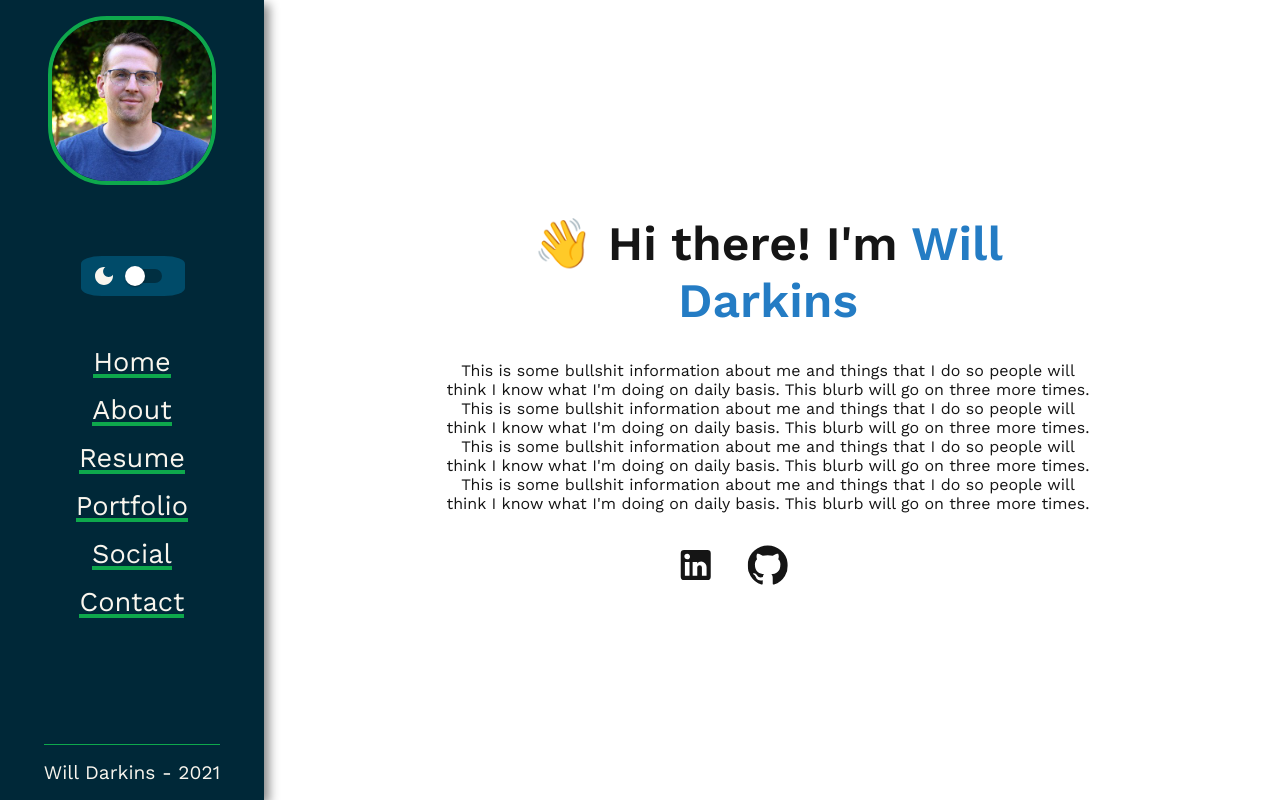
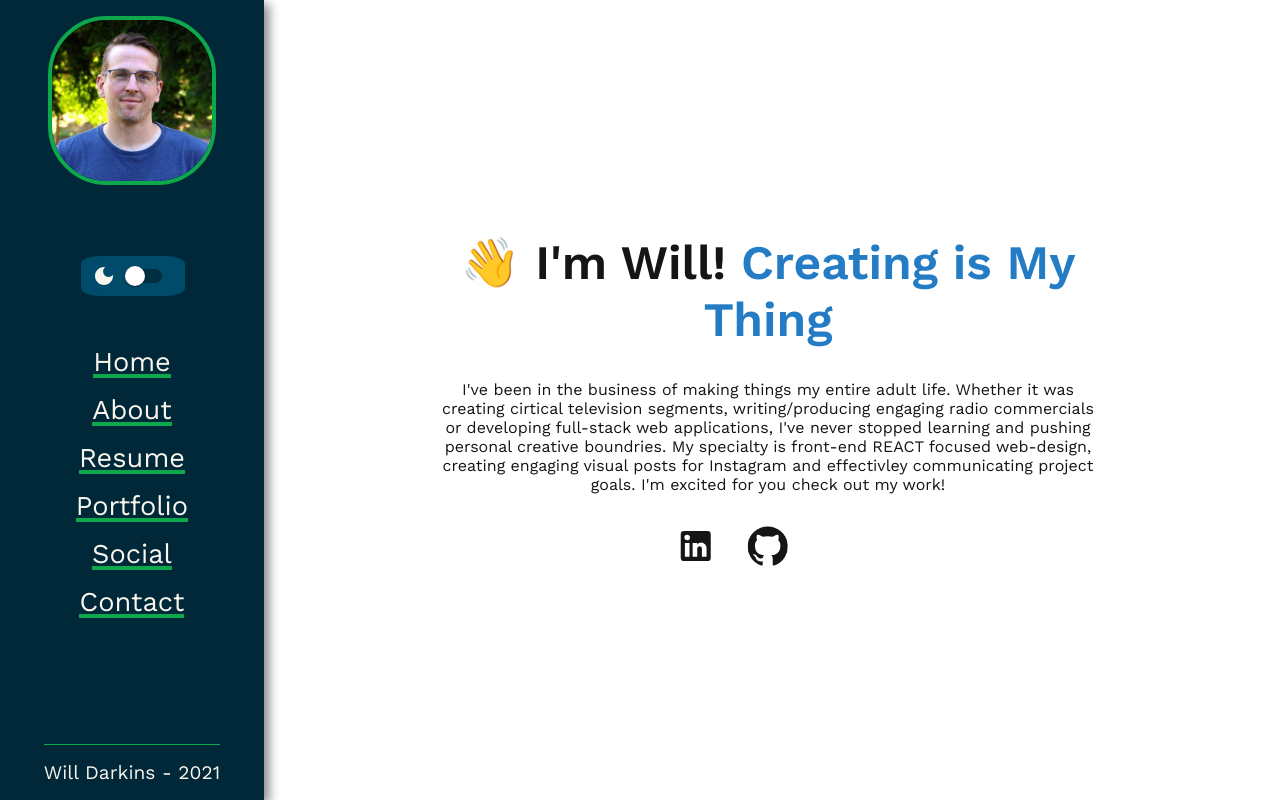
Before and after one commit to willdarkins/portfolio_darkins, a React (Create React App) app: page / in a window 1280 px wide. Built offline with nearby package versions, Linux system fonts and the light colour scheme; some icons are missing; a web font is replaced by a local one.

Commit message:
added better context to the basic about page and home page

```diff
--- a/src/Components/BasicInfo.js
+++ b/src/Components/BasicInfo.js
@@ -16,7 +16,7 @@ const InfoStyles = styled.div`
         width: 100%;
 
         img{
-            width: 80%;
+            width: 90%;
             object-fit: cover;
         }
     }
@@ -66,8 +66,9 @@ function BasicInfo() {
             <div className='descrip-content'>
                 <h4>The Basics...</h4>
                 <p className='paragraph'>
-                    This is some bullshit information about me and things that I do so people will think I know
-                    what I'm doing on daily basis. This blurb will go on three more times. This is some bullshit.
+                I grew up in the Pacific Northwest during the 2000's. The proliferation of frohawks, MySpace and reality television
+                somehow sparked an affinity to mixed media. Most of my 20's and early 30's were spent working in broadcasting and digital media.
+                I now excel in full-stack web-development.
                 </p>
                 <div className='basic-info'>
                     <div className='info-title'>
--- a/src/Pages/HomePage.js
+++ b/src/Pages/HomePage.js
@@ -73,13 +73,11 @@ function HomePage() {
                 transition={{ duration: 0.8 }}
                 className='intro'>
                 <div className='intro'>
-                    <h1>👋 Hi there! I'm <span>Will Darkins</span></h1>
+                    <h1>👋 I'm Will! <span>Creating is My Thing</span></h1>
                     <p>
-                        This is some bullshit information about me and things that I do so people will think I know
-                        what I'm doing on daily basis. This blurb will go on three more times. This is some bullshit information about me and things that I do so people will think I know
-                        what I'm doing on daily basis. This blurb will go on three more times. This is some bullshit information about me and things that I do so people will think I know
-                        what I'm doing on daily basis. This blurb will go on three more times. This is some bullshit information about me and things that I do so people will think I know
-                        what I'm doing on daily basis. This blurb will go on three more times.
+                    I've been in the business of making things my entire adult life. Whether it was creating cirtical television segments, writing/producing engaging radio commercials or
+                    developing full-stack web applications, I've never stopped learning and pushing personal creative boundries. My specialty is front-end REACT focused web-design, creating
+                    engaging visual posts for Instagram and effectivley communicating project goals. I'm excited for you check out my work!
                     </p>
                     <div className='icon-list'>
                         <a href='https://www.linkedin.com/in/will-darkins-827368b2/' className='icon' target="_blank" >
```
